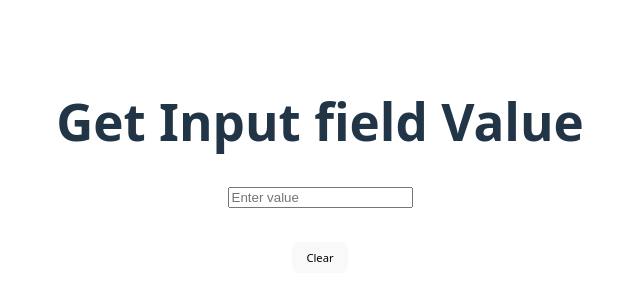
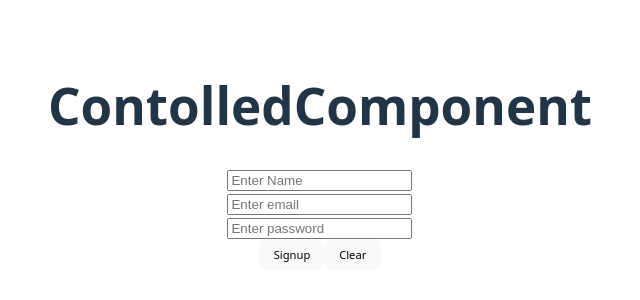
Before and after one commit to Pawancoderk/revisit_react, a React (Vite) app: page / in a window 1280 px wide. Shown: the part 234-534 px from the top of the page, without its empty margins (320-960 px from the left). Built offline with nearby package versions, Linux system fonts and the light colour scheme.

Commit message:
ControlledComponent

```diff
--- a/src/App.jsx
+++ b/src/App.jsx
@@ -9,6 +9,7 @@ import { User } from './User'
 import { Default } from './Defaultprop'
 import { Wrapper } from './Wrapper'
 import { Input } from './Input'
+import { ContolledComponent } from './ConrolledComponent'
 
 
 function App() {
@@ -45,7 +46,8 @@ function App() {
     <h1>Second wrapper</h1>
   </Wrapper> */}
 
-  <Input/>
+  {/* <Input/> */}
+  <ContolledComponent/>
   </>
   )
 }
--- /dev/null
+++ b/src/ConrolledComponent.jsx
@@ -0,0 +1,29 @@
+import { useState } from "react"
+
+export function ContolledComponent(){
+
+    const [name, setName] = useState()
+    const [email, setEmail] = useState()
+    const [password, setPassword] = useState()
+
+    return (
+        <>
+        <h1>ContolledComponent</h1>
+
+        <form action="">
+            <input type="text"value={name}  onChange={(event)=>setName(event.target.value)}  placeholder="Enter Name" />
+            <br />
+             <input type="text" value={email} onChange={(event)=> setEmail(event.target.value)} placeholder="Enter email" />
+            <br />
+             <input type="password"value={password}  onChange={(event)=> setPassword(event.target.value)}  placeholder="Enter password" />
+            <br />
+            <button >Signup</button>
+            <button onClick={()=>{setName(""); setEmail("");setPassword("")}} >Clear</button>
+
+            <h2>{name}</h2>
+            <h2>{email}</h2>
+            <h2>{password}</h2>
+        </form>
+        </>
+    )
+}
```
